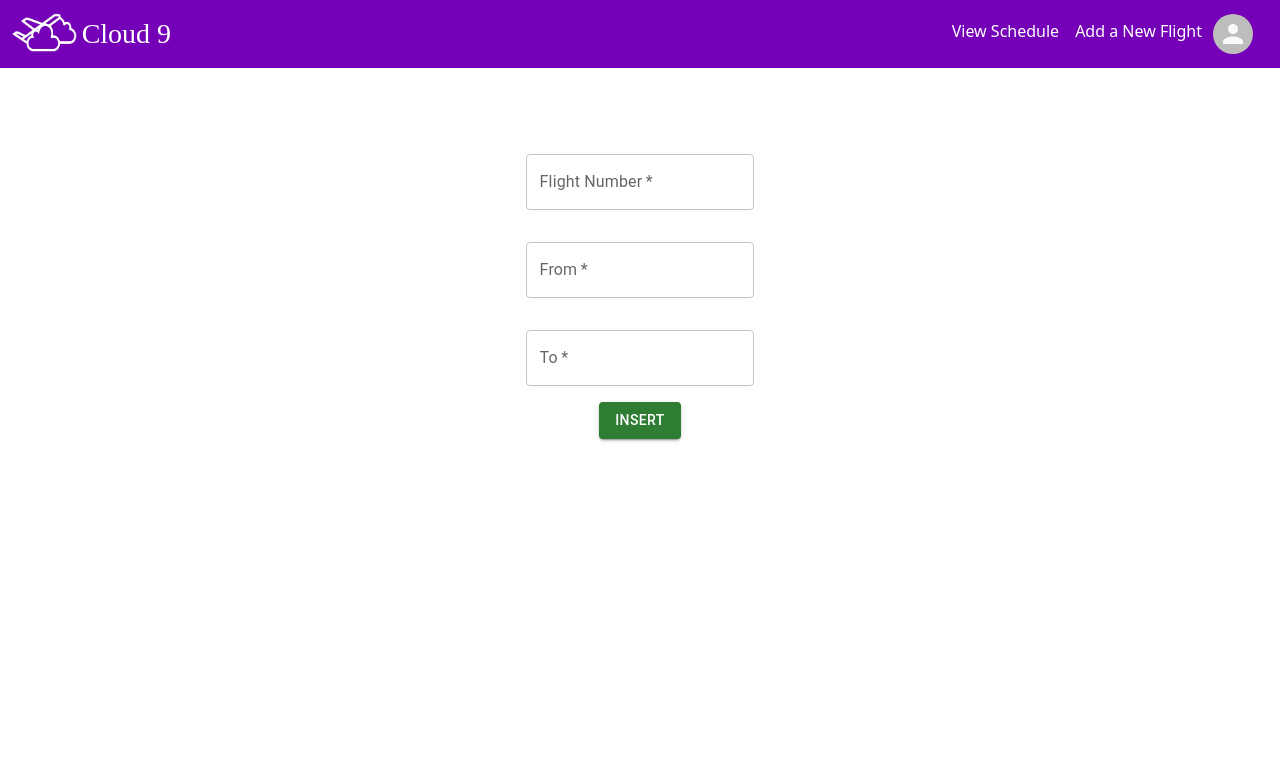
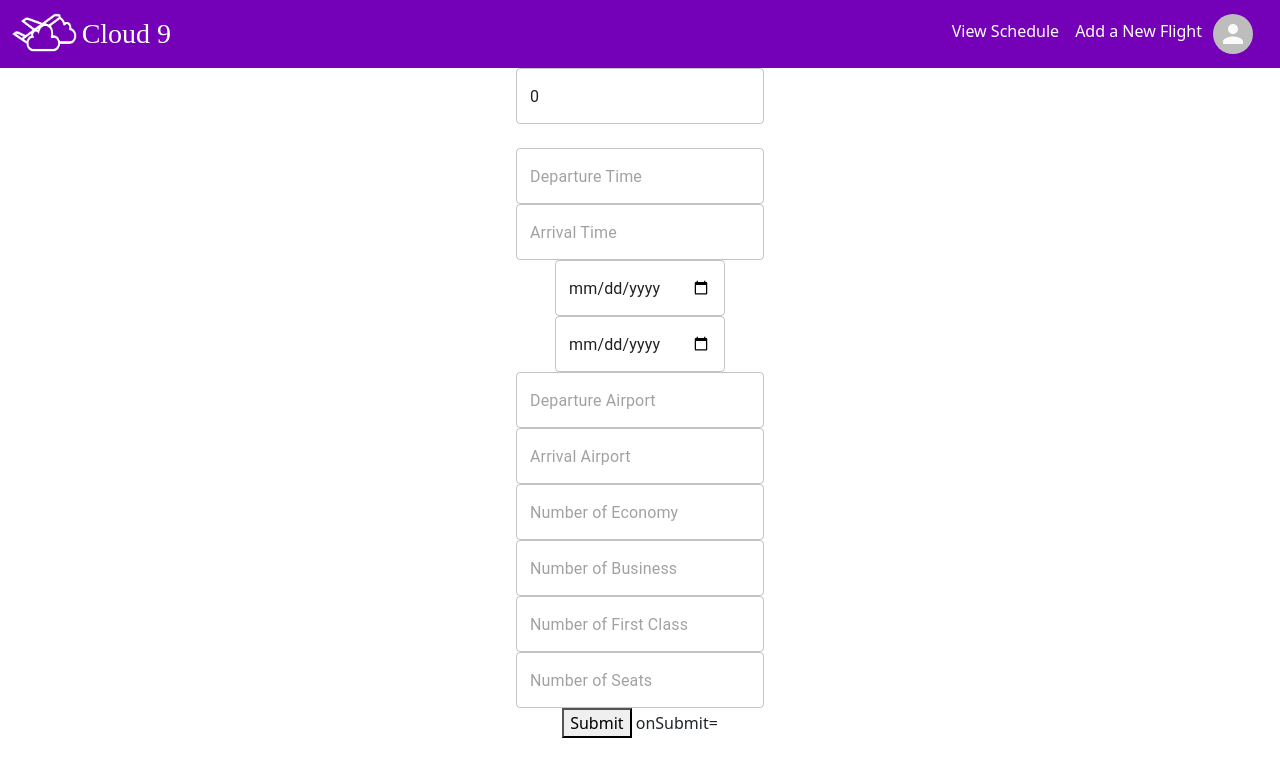
Before and after one commit to advanced-computer-lab/Scrum-Masters-, a React (Create React App) app in the folder frontend/: page / in a window 1280 px wide. Shown: the top 776 px of the page. Built offline with nearby package versions, Linux system fonts and the light colour scheme; a web font is replaced by a local one.

Commit message:
hey its maram

```diff
--- a/frontend/src/components/admin/forms/InsertFlight.js
+++ b/frontend/src/components/admin/forms/InsertFlight.js
@@ -1,91 +1,250 @@
 import * as React from 'react';
 import Box from '@mui/material/Box';
 import TextField from '@mui/material/TextField';
+import DatePicker from 'react-date-picker'
 import Button from '@mui/material/Button';
 import {useState} from 'react';
-export default function FormPropsTextFields() {
+import { Axios } from 'axios';
+import { Input } from '@mui/material';
+import { useEffect } from 'react';
 
-  const [values, setValues] = useState({
-    flightNumber:'',
-    departureTime:'',
-    arrivalTime:'',
-    departureDate:'',
-    arrivalDate:'',
-    departureAirport:'',
-    arrivalAirport:'',
-    noOfEconomy:'',
-    noOfBusiness:'',
-    noOfFirstClass:'',
-  });
+const axios = require('axios').default;
 
-  const onChange = e=> setValues(e.target.value);
 
-  const onSubmit = ()=> console.log(values);
+const InsertFlight = () => {
+  const [flightNumber, setFlightNumber] = useState(0)
+  const [departureTime, setDepartureTime] = useState("")
+  const [arrivalTime, setArrivalTime] = useState("")
+  const [departureDate, setDepartureDate] = useState("")
+  const [arrivalDate, setArrivalDate] = useState("")
+  const [departureAirport, setDepartureAirport] = useState("")
+  const [arrivalAirport, setArrivalAirport] = useState("")
+  const [noOfEconomy, setNoOfEconomy] = useState("")
+  const [noOfBusiness, setNoOfBusiness] = useState("")
+  const [noOfFirstClass, setNoOfFirstClass] = useState("")
+  const [noOfSeats, setNoOfSeats] = useState("")
+
+
+
+  const onSubmit = e => {
+      e.preventDefault();
+      console.log("Hello Lajaleejo")
+      let Data = {
+          flightNumber ,
+          departureTime ,
+          arrivalTime,
+          departureDate,
+          arrivalDate ,
+          departureAirport,
+          arrivalAirport,
+          noOfEconomy,
+          noOfBusiness,
+          noOfFirstClass,
+          noOfSeats
+      }
+      console.log(Data);
+
+    axios.post('http://localhost:8081/admin/create', Data).then(
+     (res) =>{
+       console.log(res);
+
+     }
+    ).catch(error=> {console.log(error)}
+
+    )
+
+    }
+
   return (
-    <Box style = {{marginTop:70}}
-      component="form"
-      sx={{
-        '& .MuiTextField-root': { m: 2, width: '25ch' },
+
+
+      <div >
+          <form noValidate onSubmit={onSubmit}>
+              {/* onSubmit={this.onSubmit} */}
+              <div >
+                  <TextField
+                      type='String'
+                      placeholder='Flight Number'
+                      name='flightNumber'
+                      //className='form-control'
+                      value={flightNumber}
+                      onChange={event => { setFlightNumber(event.target.value) }}
+                      align='left'
+                      m='1'
+                      InputLabelProps={{
+                        shrink: true,
                       }}
-      noValidate
-      autoComplete="off"
-    >
-      <div align="center">
+
+
+                  />
+              </div>
+              <br />
+
+              <div >
+                  <TextField
+                      type='String'
+                      placeholder='Departure Time'
+                      name='departureTime'
+                      //className='form-control'
+                      value={departureTime}
+                      onChange={event => { setDepartureTime(event.target.value) }}
+                      align='left'
+                      m='1'
+                      InputLabelProps={{
+                        shrink: true,
+                      }}
+                  />
+              </div>
+
+              <div >
+                  <TextField
+                      type='String'
+                      placeholder='Arrival Time'
+                      name='arrivalTime'
+                      value={arrivalTime}
+                      onChange={event => { setArrivalTime(event.target.value) }}
+                      align='center'
+                      m='1'
+                      InputLabelProps={{
+                        shrink: true,
+                      }}
+                  />
+              </div>
+
+              <div >
+                  <TextField
+                      type='Date'
+                      placeholder='Departure Date'
+                      name='departureDate'
+                      value={departureDate}
+                      onChange={event => { setDepartureDate(event.target.value) }}
+                      align='center'
+                      m='1'
+                      InputLabelProps={{
+                        shrink: true,
+                      }}
+                  />
+              </div>
+
               <div>
                   <TextField
-          required
-          id="outlined-search"
-          name="flightNumber"
-          label="Flight Number"
-          type="number"
-          onChange = {onChange}
+                      type='Date'
+                      placeholder='Arrival Date'
+                      name='arrivalDate'
+                      value={arrivalDate}
+                      onChange={event => { setArrivalDate(event.target.value) }}
+                      align='center'
+                      m='1'
+                      InputLabelProps={{
+                        shrink: true,
+                      }}
+
+                  />
+              </div>
+              <div >
+                  <TextField
+                      type='String'
+                      placeholder='Departure Airport'
+                      name='departureAirport'
+                      value={departureAirport}
+                      onChange={event => { setDepartureAirport(event.target.value) }}
+                      align='center'
+                      m='1'
+                      InputLabelProps={{
+                        shrink: true,
+                      }}
                   />
               </div>
               <div>
                   <TextField
-          required
-          id="outlined-search"
-          name = "departureAirport"
-          label="From"
-          type="search"
-          onChange = {onChange}
-        />
-            </div>
-            <div>
-        <TextField
-          required
-          id="outlined-search"
-          label="To"
-          type="search"
-        />
-            </div>
-        {/* <TextField
-          id="outlined-read-only-input"
-          label="Read Only"
-          defaultValue="Hello World"
-          InputProps={{
-            readOnly: true,
-          }}
-        />
-        <TextField
-          id="outlined-number"
-          label="Number"
-          type="number"
+                      type='String'
+                      placeholder='Arrival Airport'
+                      name='arrivalAirport'
+                      value={arrivalAirport}
+                      onChange={event => { setArrivalAirport(event.target.value) }}
+                      align='center'
+                      m='1'
                       InputLabelProps={{
                         shrink: true,
                       }}
                   />
-        <TextField id="outlined-search" label="Search field" type="search" />
+              </div>
+              <div >
                   <TextField
-          id="outlined-helperText"
-          label="Helper text"
-          defaultValue="Default Value"
-          helperText="Some important text"
-        /> */}
-        <Button variant="contained" color="success" onSubmit = {onSubmit} type = "submit">
-        Insert
-      </Button>
+                      type='String'
+                      placeholder='Number of Economy'
+                      name='noOfEconomy'
+                      value={noOfEconomy}
+                      onChange={event => { setNoOfEconomy(event.target.value) }}
+                      align='center'
+                      m='1'
+                      InputLabelProps={{
+                        shrink: true,
+                      }}
+                  />
               </div>
-          </Box>
-  );
+              <div >
+                  <TextField
+                      type='String'
+                      placeholder='Number of Business'
+                      name='noOfBusiness'
+                      value={noOfBusiness}
+                      onChange={event => { setNoOfBusiness(event.target.value) }}
+                      align="center"
+                      m="1"
+                      InputLabelProps={{
+                        shrink: true,
+                      }}
+                  />
+              </div>
+
+              <div >
+                  <TextField
+                      type='String'
+                      placeholder='Number of First Class'
+                      name='noOfFirstClass'
+
+                      value={noOfFirstClass}
+                      onChange={event => { setNoOfFirstClass(event.target.value) }}
+                      align='center'
+                      m='1'
+                      InputLabelProps={{
+                        shrink: true,
+                      }}
+                  />
+              </div>
+
+              <div c>
+                  <TextField
+                      type='String'
+                      placeholder='Number of Seats'
+                      name='noOfSeats'
+
+                      value={noOfSeats}
+                      onChange={event => { setNoOfSeats(event.target.value) }}
+                      align='center'
+                      m='1'
+                      InputLabelProps={{
+                        shrink: true,
+                      }}
+                  />
+              </div>
+
+
+
+
+                 <button type="submit">Submit</button> onSubmit={onSubmit}
+
+
+          </form>
+
+
+      </div>
+
+
+  )
 }
+
+
+
+export default InsertFlight
```
Lines whose indentation alone changed are shown as unchanged.
